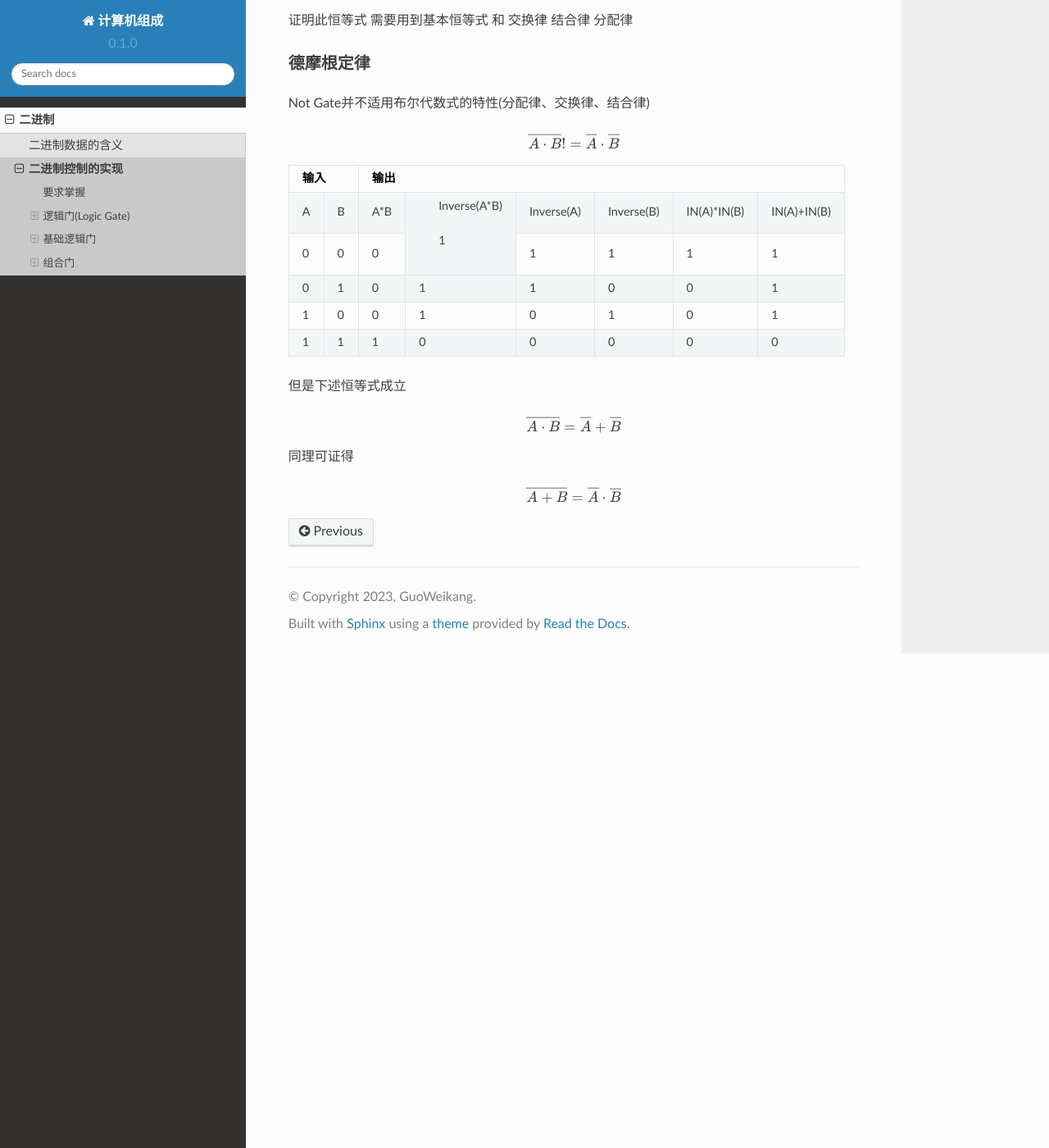
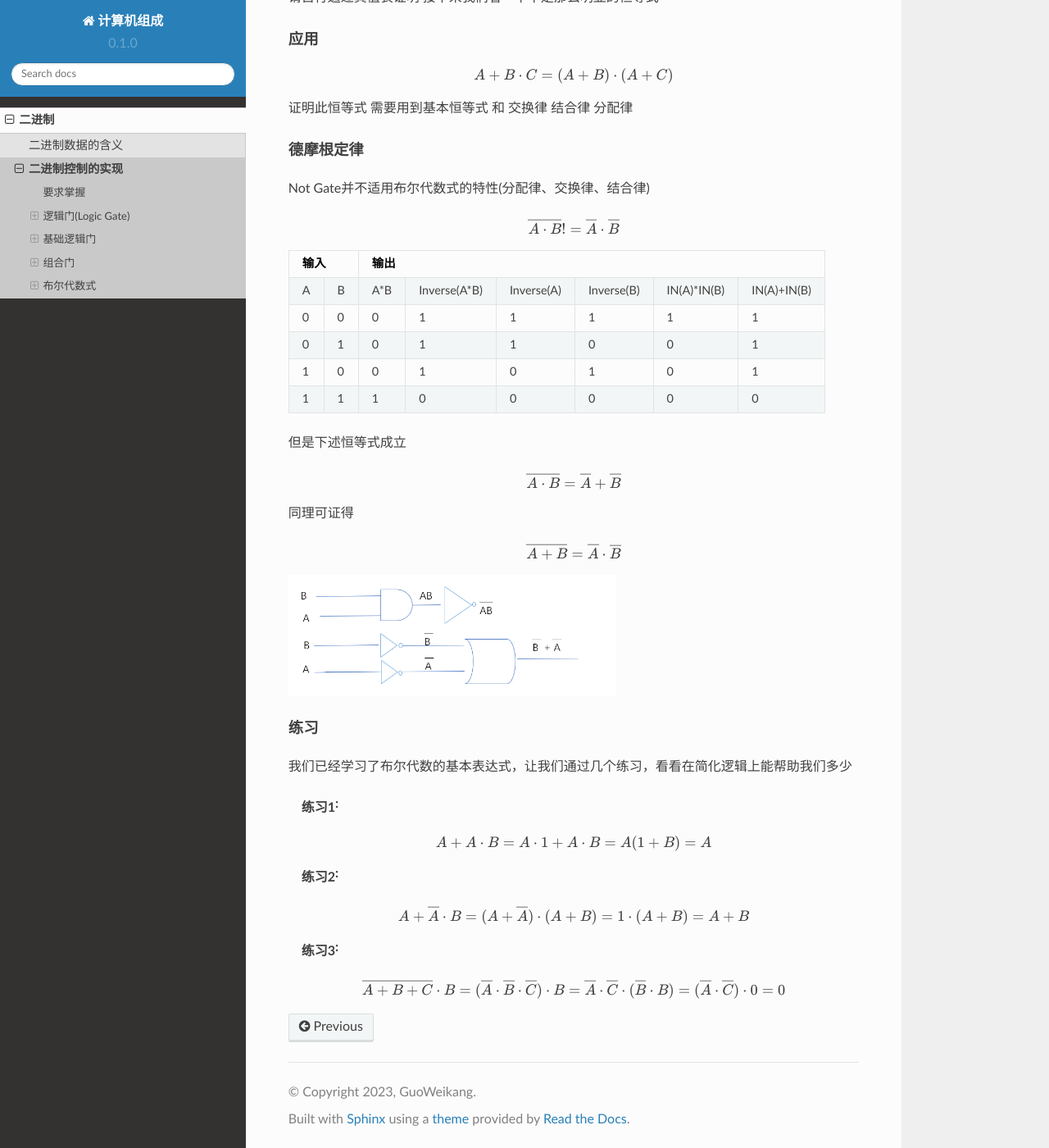
Before and after one commit to guoweikang/Notes, a Sphinx documentation site: the page built from docs/source/data_bits/boolean_logic.rst, in a window 1280 px wide and 1400 px high, scrolled down 11130 px. Shown: the whole window at 82% size. Built offline with Sphinx 7.4.7 and the Read the Docs theme 2.0.0, drawn with Linux system fonts in a browser that asks for light colours; some of the changed text lies outside the part shown.

Commit message:
add samples of simplification

```diff
--- a/docs/source/data_bits/boolean_logic.rst
+++ b/docs/source/data_bits/boolean_logic.rst
@@ -369,11 +369,12 @@ NAND Gate
 上图是一个NAND GATE的电路图 我们观察到，Note gate 会以一种更加简便的方式隐含在电路图
 
 
-代数恒等式
-------------
+布尔代数式
+===========
 
+我们已经学习了逻辑门的三种表达式： 电路图、代数式、真值表；电路、真值表都是相对固定的表达方式，代数式本身会存在数学特有的特点
 
-我们已经学习了逻辑门的三种表达式： 电路图、代数式、真值表, 下面继续深入一下代数式
+我们也知道 可以通过代数式推导出其他两种形式,那么代数式能帮助我们解决什么问题，为什么我们要继续证明他
 
 让我们从一个例子入手，现在有一个代数式：
 
@@ -412,7 +413,7 @@ NAND Gate
 
 
 基本恒等式
-^^^^^^^^^^
+-----------
 上一个小节，我们观察到可以通过代数恒等式简化原有复杂的逻辑，这就好比我们知道 (A+B+C+D) * 0 = 0
 接下来，我们从四个维度来观察 基本逻辑门的性质
 
@@ -480,13 +481,12 @@ NAND Gate
 上述结论 都可以通过真值表推导出来，后续我们在学习按位计算 会用到这些基本恒等式
 
 
-
-布尔代数式基本性质
--------------------
+布尔代数式性质
+------------------
+本节会介绍布尔代数的 交换律、结合律、分配律；这些都可以通过真值表证明
 
 交换律(Commutative Law)
 ^^^^^^^^^^^^^^^^^^^^^^^^^^
-布尔代数遵循交换律
 
 .. math::
 
@@ -517,18 +517,18 @@ NAND Gate
 请自行通过真值表证明 接下来我们看一个不是那么明显的恒等式
 
 
-sample
+应用
 ^^^^^^^
 
 .. math::
 
-  A + B \cdot C = (A + B) * (A + C)
+  A + B \cdot C = (A + B) \cdot (A + C)
 
 证明此恒等式 需要用到基本恒等式 和 交换律 结合律 分配律
 
 
 德摩根定律
------------
+^^^^^^^^^^^
 
 Not Gate并不适用布尔代数式的特性(分配律、交换律、结合律)
 
@@ -540,7 +540,7 @@ Not Gate并不适用布尔代数式的特性(分配律、交换律、结合律)
 |  输入      | 输出                                                                       |
 +=====+======+======+===============+==========+==========+===============+===============+
 |A    |  B   |  A*B |  Inverse(A*B) |Inverse(A)|Inverse(B)| IN(A)*IN(B)   |IN(A)+IN(B)    |
-+-----+------+------+===============+----------+----------+---------------+---------------+
++-----+------+------+---------------+----------+----------+---------------+---------------+
 |0    |  0   |   0  |  1            |   1      |    1     |       1       |       1       |
 +-----+------+------+---------------+----------+----------+---------------+---------------+
 |0    |  1   |   0  |  1            |   1      |    0     |       0       |       1       |
@@ -557,8 +557,40 @@ Not Gate并不适用布尔代数式的特性(分配律、交换律、结合律)
 
   \overline{A \cdot B} =  \overline{A} + \overline{B}
 
+
+
 同理可证得
 
 .. math::
 
   \overline{A+B} = \overline{A} \cdot \overline{B}
+
+.. image:: ./images/14.png
+ :width: 400px
+
+
+
+练习
+^^^^^^
+我们已经学习了布尔代数的基本表达式，让我们通过几个练习，看看在简化逻辑上能帮助我们多少
+
+:练习1:
+
+.. math::
+
+  A + A \cdot B  = A \cdot 1 + A \cdot B  = A (1 + B) = A
+
+:练习2:
+
+.. math::
+
+  A + \overline{A} \cdot B  = (A + \overline{A}) \cdot (A + B) = 1 \cdot (A + B) = A + B
+
+:练习3:
+
+.. math::
+
+  \overline{A+B+C} \cdot B =  (\overline{A} \cdot \overline{B} \cdot \overline{C}) \cdot B
+   = \overline{A} \cdot \overline{C} \cdot (\overline{B} \cdot B)
+   = (\overline{A} \cdot \overline{C}) \cdot 0
+   = 0
```
Also changed, not shown: docs/source/data_bits/images/14.png (added).
